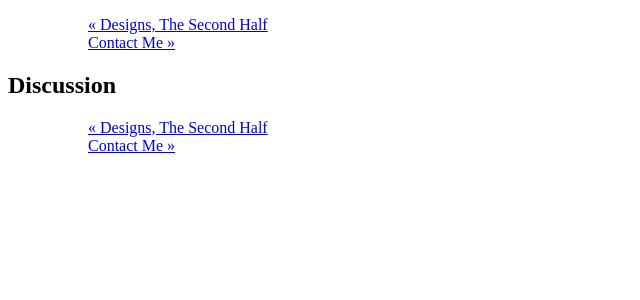
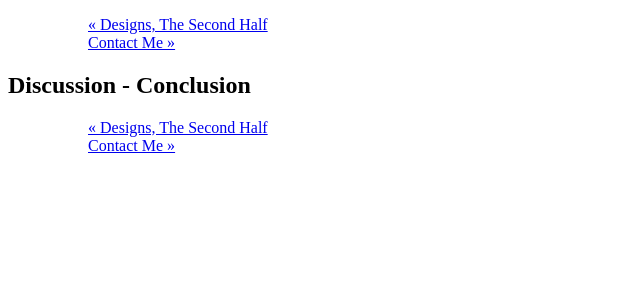
Before and after one commit to trebor2/trebor2.github.io, a Jekyll site: the page built from _posts/2016-11-12-discussion.md, in a window 1280 px wide. Shown: the top 300 px of the page, without its empty margins (0-640 px from the left). Built offline with Jekyll 4.4.1, drawn with Linux system fonts in a browser that asks for light colours.

Commit message:
Update 2016-11-12-discussion.md

```diff
--- a/_posts/2016-11-12-discussion.md
+++ b/_posts/2016-11-12-discussion.md
@@ -1,9 +1,9 @@
 ---
 layout: post
-title: Discussion
+title: Discussion - Conclusion
 date: 2016-11-12
 ---
-# Discussion
+# Discussion - Conclusion
 
 
 <ul class="footer">
```
